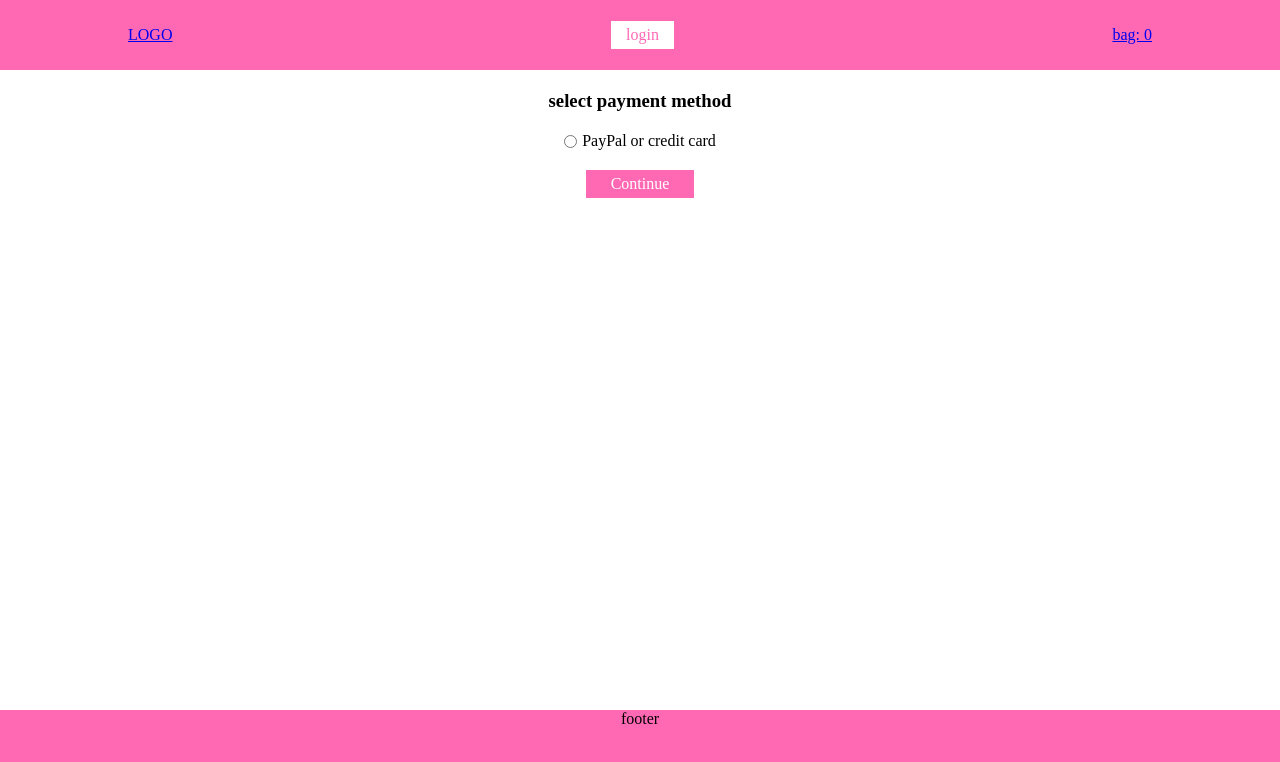
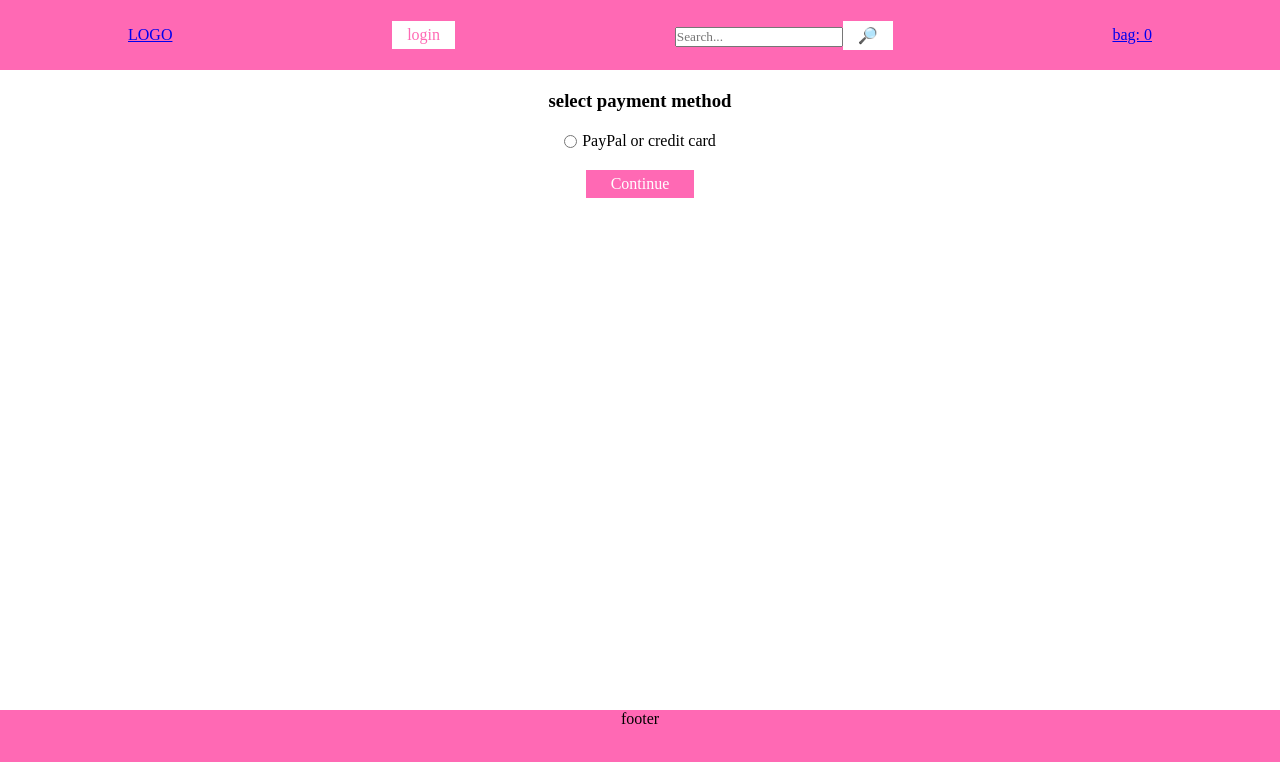
Before and after one commit to arikxl/toyz, a React (Create React App) app: page /payment in a window 1280 px wide. Shown: the top 762 px of the page. Built offline with nearby package versions, Linux system fonts and the light colour scheme.

Commit message:
searc line

```diff
--- a/src/App.js
+++ b/src/App.js
@@ -22,6 +22,7 @@ function App() {
       <AppHeader />
       <Routes>
           <Route path="/" element={<Home />}/>
+          <Route path="/search/:searchWord" element={<Home />}/>
           <Route path="/products/:id" element={<ProductItem/>} />
           <Route path="/cart/:id" element={<Cart/>} />
           <Route path="/cart" element={<Cart/>} />
--- a/src/components/AppHeader/AppHeader.jsx
+++ b/src/components/AppHeader/AppHeader.jsx
@@ -1,6 +1,7 @@
 import React from 'react';
+import { useState } from 'react';
 import { useDispatch, useSelector } from 'react-redux';
-import { Link } from 'react-router-dom';
+import { Link, useNavigate } from 'react-router-dom';
 import styled from 'styled-components';
 
 import { logout } from '../../redux/actions/userActions';
@@ -38,18 +39,32 @@ const UserStyled = styled.section`
 
 
 const AppHeader = () => {
+    const [searchWord, setSearchWord] = useState('');
 
     const dispatch = useDispatch();
+    const navigate = useNavigate();
+
 
     const cart = useSelector((state) => state.cart);
     const { cartItems } = cart;
     const user = useSelector((state) => state.userLogin).userInfo;
 
-    const handleLogout = () => {
+    const handleLogout = (e) => {
+        e.preventDefault();
         // eslint-disable-next-line no-restricted-globals
         if (confirm('Are you sure you want to log out?')) {
             dispatch(logout());
         } else return;
+    }
+
+    const handleSearch = (e) => {
+        e.preventDefault();
+        if (searchWord.trim()) {
+            navigate(`/search/${searchWord}`);
+        } else {
+            navigate(`/`);
+
+        }
     }
 
     return (
@@ -72,6 +87,16 @@ const AppHeader = () => {
                         <button>login</button>
                     </Link>
                 )}
+                <div>
+                    <form onSubmit={handleSearch}>
+                        <input type="text" placeholder='Search...'
+                            onChange={(e) => setSearchWord(e.target.value)}
+                            />
+                        <button type='submit'>
+                            🔎
+                        </button>
+                    </form>
+                </div>
 
                 <Link to={'/cart'}>
                     bag: {cartItems.length}
--- a/src/components/ProductList/ProductList.jsx
+++ b/src/components/ProductList/ProductList.jsx
@@ -37,9 +37,9 @@ const ProductList = () => {
                 : error ? (<Error message={error} />)
                     : (
                         <>
-                            {products.map((product, index) => (
-                                <div className='item'>
-                                    <Link to={`/products/${product._id}`} key={index}>
+                            {products.map((product) => (
+                                <div className='item' key={product._id}>
+                                    <Link to={`/products/${product._id}`} >
                                         <h1> {product.title}</h1>
                                     </Link>
                                 </div>
--- a/src/pages/Payment.jsx
+++ b/src/pages/Payment.jsx
@@ -2,7 +2,6 @@ import React, { useState } from 'react';
 import { useDispatch, useSelector } from 'react-redux';
 import { useNavigate } from 'react-router-dom';
 import styled from "styled-components";
-
 
 import { savePaymentMethod } from '../redux/actions/cartActions';
 
```
